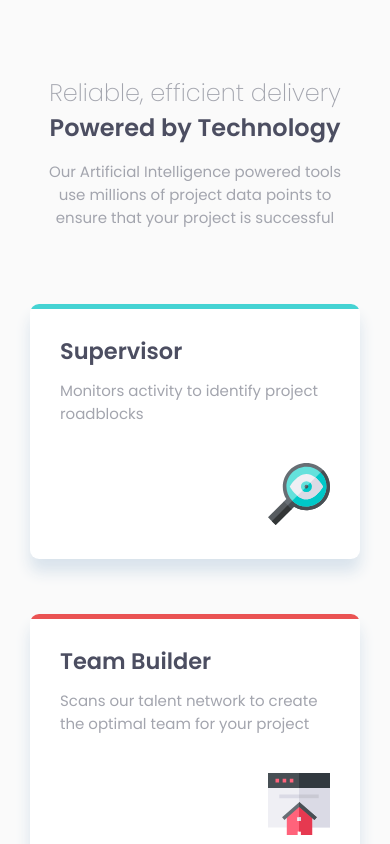
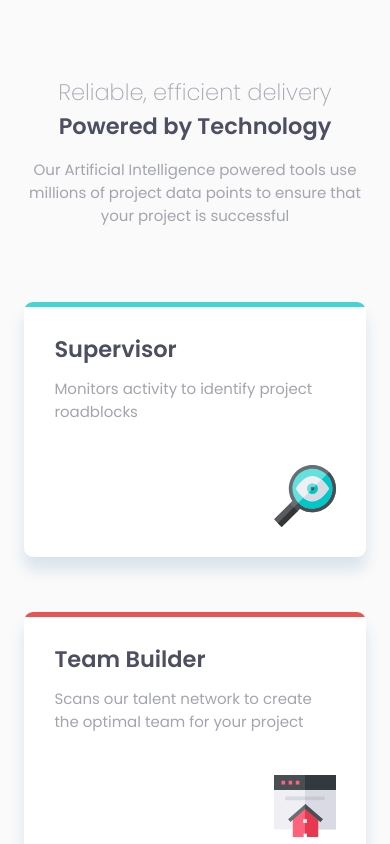
Before and after one commit to YanBaetas/four-card-feature-section, a plain HTML site: page index.html in a window 390 px wide. Shown: the top 844 px of the page. Drawn offline with Linux system fonts and the light colour scheme.

Commit message:
Added width 100% for responsiveness and position absolute for icons

```diff
--- a/styles.css
+++ b/styles.css
@@ -34,6 +34,11 @@ body {
   width: 100%;
 }
 
+.container {
+  width: 87.5%;
+  margin: 0 auto;
+}
+
 .header-text {
   margin: 5rem auto 0 auto;
   padding: 0 0.5rem;
@@ -59,6 +64,7 @@ body {
 
 .feature-cards {
   display: grid;
+  gap: 2rem;
   grid-template-columns: repeat(3, 1fr);
   grid-template-rows: repeat(4, 1fr);
   grid-template-areas:
@@ -68,7 +74,39 @@ body {
     ". k .";
   justify-items: center;
   margin: 3rem auto;
-  width: 1200px;
+  width: 100%;
+}
+
+.card {
+  display: flex;
+  flex-direction: column;
+  background: white;
+  position: relative;
+  width: 100%;
+  max-width: 30rem;
+  height: 19rem;
+  border-radius: 0.6rem;
+  padding: 2rem;
+  overflow: hidden;
+  box-shadow: 0 0.85rem 1rem var(--very-light-blue);
+}
+
+.card h2 {
+  color: var(--very-dark-blue);
+}
+
+.card p {
+  margin-top: 0.75rem;
+  color: var(--grayish-blue);
+}
+
+.card img {
+  position: absolute;
+  right: 3rem;
+  bottom: 3rem;
+  margin-top: 4rem;
+  width: 4.125rem;
+  margin-left: auto;
 }
 
 .supervisor {
@@ -85,7 +123,6 @@ body {
 
 .karma {
   grid-area: k;
-  margin-top: 0.875rem;
 }
 
 .supervisor::after,
@@ -117,34 +154,6 @@ body {
   background: var(--orange);
 }
 
-.card {
-  display: flex;
-  flex-direction: column;
-  background: white;
-  position: relative;
-  width: 25rem;
-  height: 19rem;
-  border-radius: 0.6rem;
-  padding: 2rem;
-  overflow: hidden;
-  box-shadow: 0 0.85rem 1rem var(--very-light-blue);
-}
-
-.card h2 {
-  color: var(--very-dark-blue);
-}
-
-.card p {
-  margin-top: 0.75rem;
-  color: var(--grayish-blue);
-}
-
-.card img {
-  margin-top: 4rem;
-  width: 4.125rem;
-  margin-left: auto;
-}
-
 /* Attribution */
 .attribution {
   font-size: 11px;
@@ -161,21 +170,25 @@ body {
     grid-template-areas:
       "s t"
       "c k";
-    width: 775px;
+    width: 100%;
     gap: 25px;
   }
   .karma {
     margin-top: 0;
   }
+  .container {
+    width: 75%;
+  }
 }
 
 @media only screen and (max-width: 775px) {
   .header-text {
-    padding: 0 1.25rem;
-    width: 24rem;
+    padding: 0;
+    width: 100%;
+    max-width: 25rem;
   }
   .header-text h1 {
-    font-size: 1.6rem;
+    font-size: 1.5rem;
   }
   .feature-cards {
     grid-template-columns: 1fr;
@@ -185,15 +198,20 @@ body {
       "t"
       "k"
       "c";
-    width: 24rem;
+    width: 100%;
   }
   .card {
     margin-top: 2rem;
     padding: 2rem;
-    width: 22rem;
+    width: 100%;
+    max-width: 400px;
     height: 17rem;
   }
   .card img {
-    margin-top: 2.5rem;
+    right: 2rem;
+    bottom: 2rem;
+  }
+  .container {
+    width: 87.5%;
   }
 }
```
